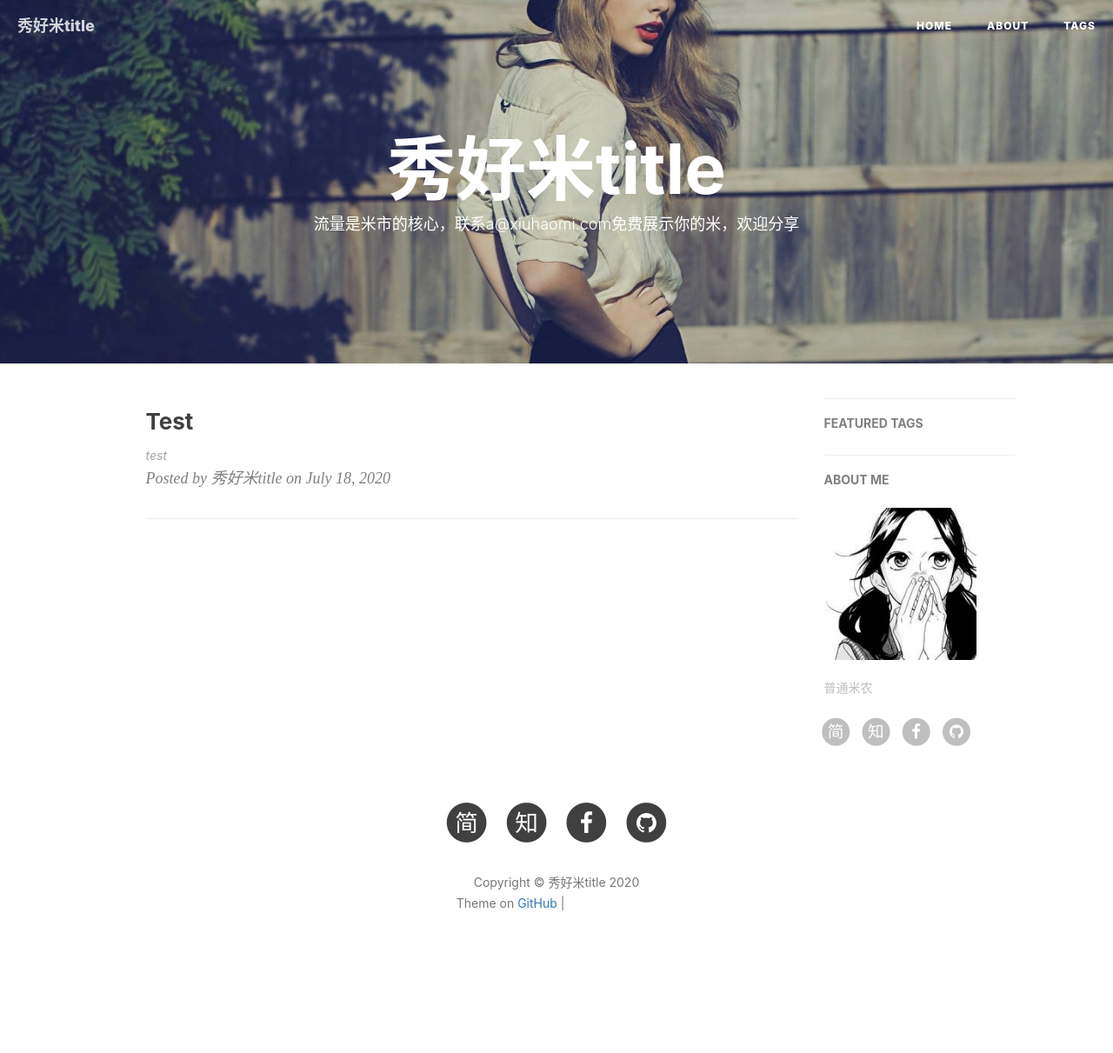
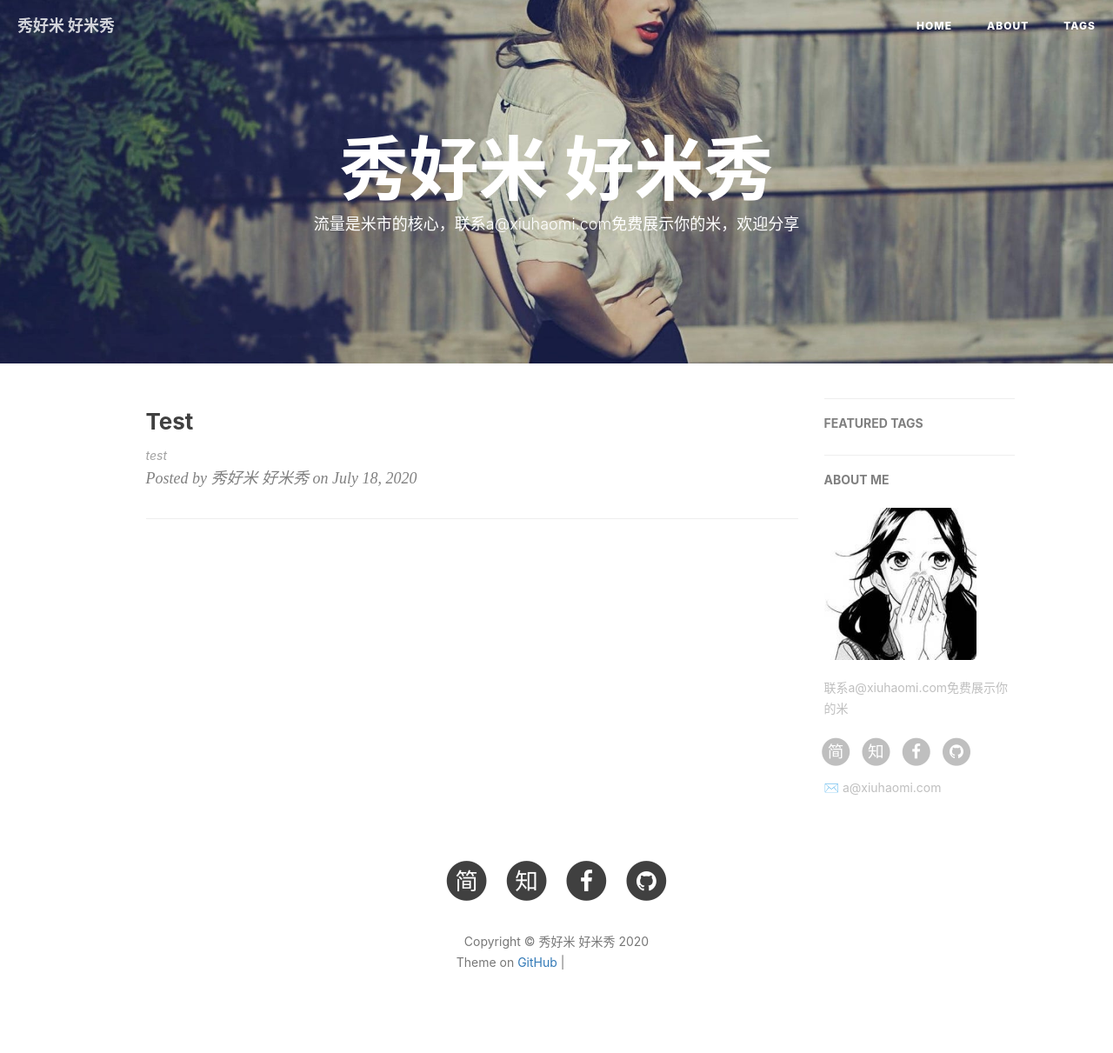
Before and after one commit to xiuhaomi/xiuhaomi.com, a Jekyll site: the page built from index.html, in a window 1280 px wide. Shown: the whole page at 87% size. Built offline with Jekyll 4.4.1, drawn with Linux system fonts in a browser that asks for light colours; nearby versions of some CDN libraries; the list of posts is cut into pages by our own code; comment, search, counter and statistics services are not loaded; before the commit the page ends 1143 px from its top, so only the background shows below that; grey boxes are pictures that could not be loaded.

Commit message:
Update _config.yml

```diff
--- a/_config.yml
+++ b/_config.yml
@@ -1,15 +1,16 @@
 # Site settings
-title: 秀好米title
+title: 秀好米 好米秀
 SEOTitle: 秀好米 xiuhaomi.com
 header-img: img/post-bg-desk.jpg
 description: "米站"
 keyword: "秀好米keyword"
+email: a@xiuhaomi.com
 url: "http://xiuhaomi.github.io"
 github_repo: "https://github.com/xiuhaomi/xiuhaomi.com.git"
 
 # Sidebar settings
 sidebar: true
-sidebar-about-description: "普通米农"
+sidebar-about-description: "联系a@xiuhaomi.com免费展示你的米"
 sidebar-avatar: /img/avatar_binggan.jpg      # use absolute URL, seeing it's used in both `/` and `/about/`
 
 
```
